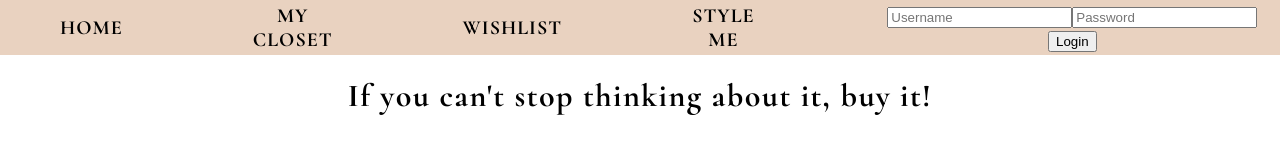
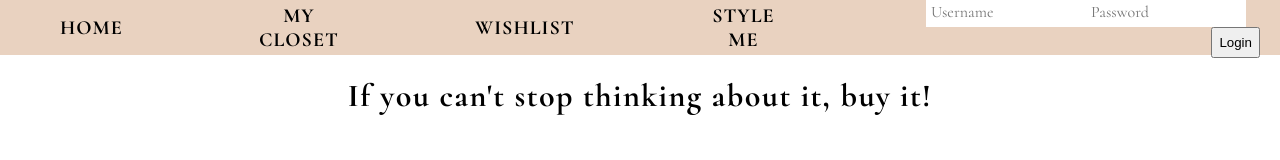
Before and after one commit to diharzainudin/outfit-generator, a React (Vite) app: page / in a window 1280 px wide. Shown: the top 160 px of the page. Built offline with nearby package versions, Linux system fonts and the light colour scheme.

Commit message:
11 styled the input field inside the login form

```diff
--- a/src/App.css
+++ b/src/App.css
@@ -110,8 +110,24 @@ img {
   cursor: pointer;
 }
 
+/*this styles the input container*/
 .login-container {
   float: right;
+}
+
+/* Style the input field inside the navbar */
+.navbar input[type='text'] {
+  padding: 5px;
+  font-family: 'Cormorant', serif;
+  font-size: 16px;
+  border: none;
+  width: 150px;
+}
+
+/* Style the button inside the input container */
+.navbar .login-container button {
+  float: right;
+  padding: 6px;
 }
 
 .footerbar {
```
